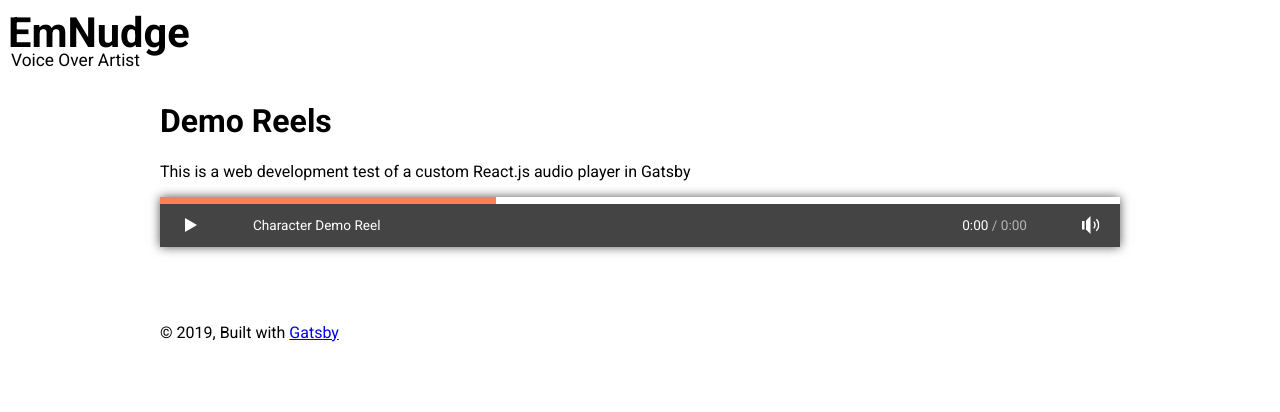
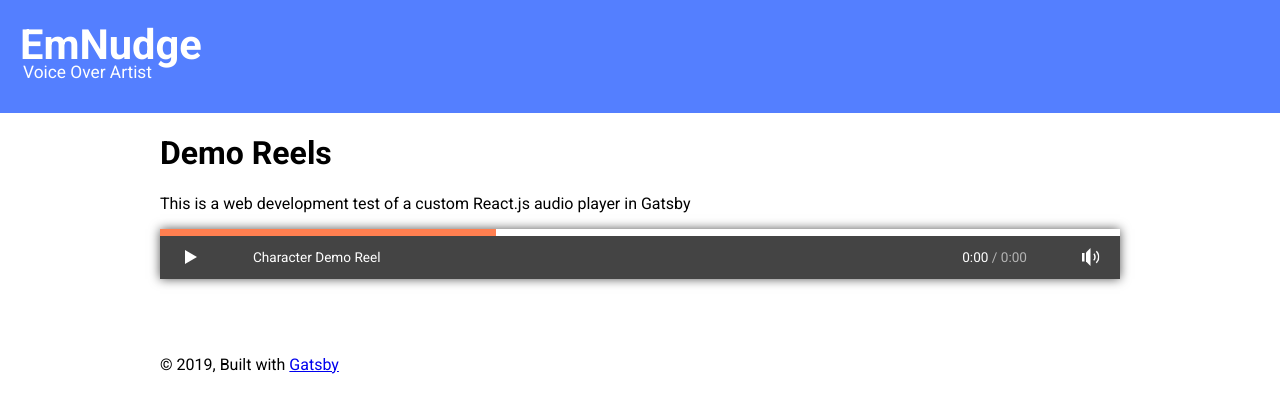
Before and after one commit to EmNudge/emnudge-site, a Gatsby site: page / in a window 1280 px wide. Built offline with nearby package versions, Linux system fonts and the light colour scheme; Gatsby itself is replaced by a stand-in of ours.

Commit message:
moved around header to its own folder with own styling

```diff
--- a/src/components/header.js
+++ b/src/components/header/index.js
@@ -1,6 +1,7 @@
 import { Link } from "gatsby"
 import PropTypes from "prop-types"
 import React from "react"
+import "./index.scss"
 
 const Header = () => (
   <header>
--- /dev/null
+++ b/src/components/header/index.scss
@@ -0,0 +1,14 @@
+header {
+    * { padding: 0; margin: 0; }
+    padding: 20px;
+    background: #547FFF;
+    color: white;
+
+    .brand {
+        font-size: 1.3em;
+        small {
+            position: relative;
+            top: -10px; left: 3px;
+        }
+    }
+}
--- a/src/components/layout.js
+++ b/src/components/layout.js
@@ -9,7 +9,7 @@ import React from "react"
 import PropTypes from "prop-types"
 import { StaticQuery, graphql } from "gatsby"
 
-import Header from "./header"
+import Header from "./header/"
 import "./globals.scss"
 import "./layout.scss"
 
--- a/src/components/layout.scss
+++ b/src/components/layout.scss
@@ -1,12 +1,6 @@
-header {
-    * { padding: 0; margin: 0; }
-    max-width: 800px;
-
-    .brand {
-        font-size: 1.3em;
-        small {
-            position: relative;
-            top: -10px; left: 3px;
-        }
-    }
+body {
+    margin: 0;
+    padding: 0;
+    // background: #444;
+    // color: white;
 }
```
